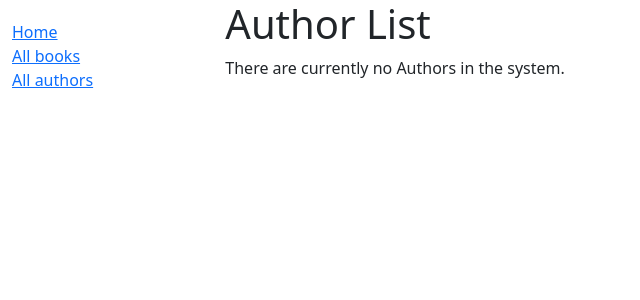
After one commit to cameronRomo/django_local_library, a Django app: page /catalog/authors/ in a window 1280 px wide. The commit adds this page. Shown: the top 300 px of the page, without its empty margins (0-640 px from the left). Run offline with Django 5.2, Linux system fonts and the light colour scheme; data that the repository does not hold is empty.

Commit message:
Add author list and detail pages

```diff
--- a/locallibrary/catalog/models.py
+++ b/locallibrary/catalog/models.py
@@ -17,6 +17,7 @@ class Genre(models.Model):
     def get_absolute_url(self):
         """Return the url to access a particular genre instance."""
         return reverse("genre-detail", args=[str(self.id)])
+
     class Meta:
         constraints = [
             UniqueConstraint(
--- a/locallibrary/catalog/templates/base_generic.html
+++ b/locallibrary/catalog/templates/base_generic.html
@@ -22,7 +22,7 @@
             <ul class="sidebar-nav">
               <li><a href="{% url 'index' %}">Home</a></li>
               <li><a href="{% url 'books' %}">All books</a></li>
-              <li><a href="">All authors</a></li>
+              <li><a href="{% url 'authors' %}">All authors</a></li>
             </ul>
           {% endblock %}
         </div>
--- /dev/null
+++ b/locallibrary/catalog/templates/catalog/author_list.html
@@ -0,0 +1,20 @@
+{% extends "base_generic.html" %}
+
+{% block content %}
+  <h1>Author List</h1>
+
+  {% if author_list %}
+    <ul>
+      {% for author in author_list %}
+        <li>
+          <a href="{{ author.get_absolute_url }}">
+            {{ author.last_name }}, {{ author.first_name }}
+            ({{ author.date_of_birth }} - {% if author.date_of_death %}{{ author.date_of_death }}{% endif %})
+          </a>
+        </li>
+      {% endfor %}
+    </ul>
+  {% else %}
+    <p>There are currently no Authors in the system.</p>
+  {% endif %}
+{% endblock %}
--- a/locallibrary/catalog/templates/catalog/book_detail.html
+++ b/locallibrary/catalog/templates/catalog/book_detail.html
@@ -3,7 +3,7 @@
 {% block content %}
   <h1>Title: {{ book.title }}</h1>
 
-  <p><strong>Author:</strong><a href=""> {{ book.author }}</a></p>
+  <p><strong>Author:</strong><a href="{{ book.author.get_absolute_url }}"> {{ book.author }}</a></p>
   <p><strong>Summary:</strong> {{ book.summary }}</p>
   <p><strong>ISBN:</strong> {{ book.isbn }}</p>
   <p><strong>Language:</strong> {{ book.language }}</p>
--- a/locallibrary/catalog/urls.py
+++ b/locallibrary/catalog/urls.py
@@ -4,5 +4,7 @@ from catalog import views
 urlpatterns = [
     path('', views.index, name='index'),
     path('books/', views.BookListView.as_view(), name='books'),
+    path('authors/', views.AuthorListView.as_view(), name='authors'),
     path('book/<int:pk>', views.BookDetailView.as_view(), name='book-detail'),
+    path('author/<int:pk>', views.AuthorDetailView.as_view(), name='author-detail'),
 ]
--- a/locallibrary/catalog/views.py
+++ b/locallibrary/catalog/views.py
@@ -35,8 +35,11 @@ def index(request):
 class BookListView(generic.ListView):
     model = Book
     context_object_name = 'book_list'
-    template_name = 'books/book_list.html'
     paginate_by  = 10
+
+class AuthorListView(generic.ListView):
+    model = Author
+    context_object_name = 'author_list'
 
 class BookDetailView(generic.DetailView):
     model = Book
@@ -44,3 +47,10 @@ class BookDetailView(generic.DetailView):
     def book_detail_view(self, request, primary_key):
         book = get_object_or_404(Book, pk=primary_key)
         return render(request, 'catalog/book_detail.html', context={'book': book})
+
+class AuthorDetailView(generic.DetailView):
+    model = Author
+
+    def author_detail_view(self, request, primary_key):
+        author = get_object_or_404(Author, pk=primary_key)
+        return render(request, 'catalog/author_detail.html', context={'author: author'})
```
Also changed, not shown: locallibrary/catalog/templates/catalog/author_detail.html (added, +15 -0 lines).
